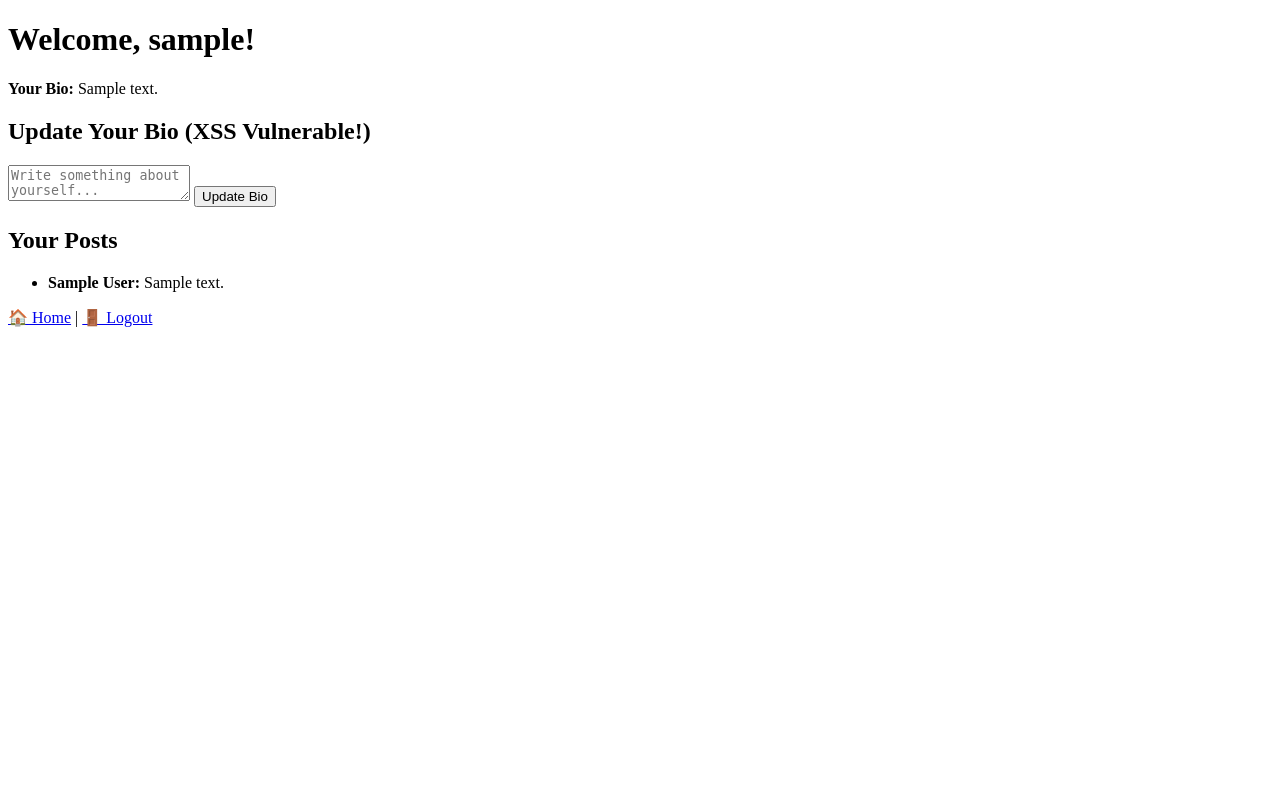
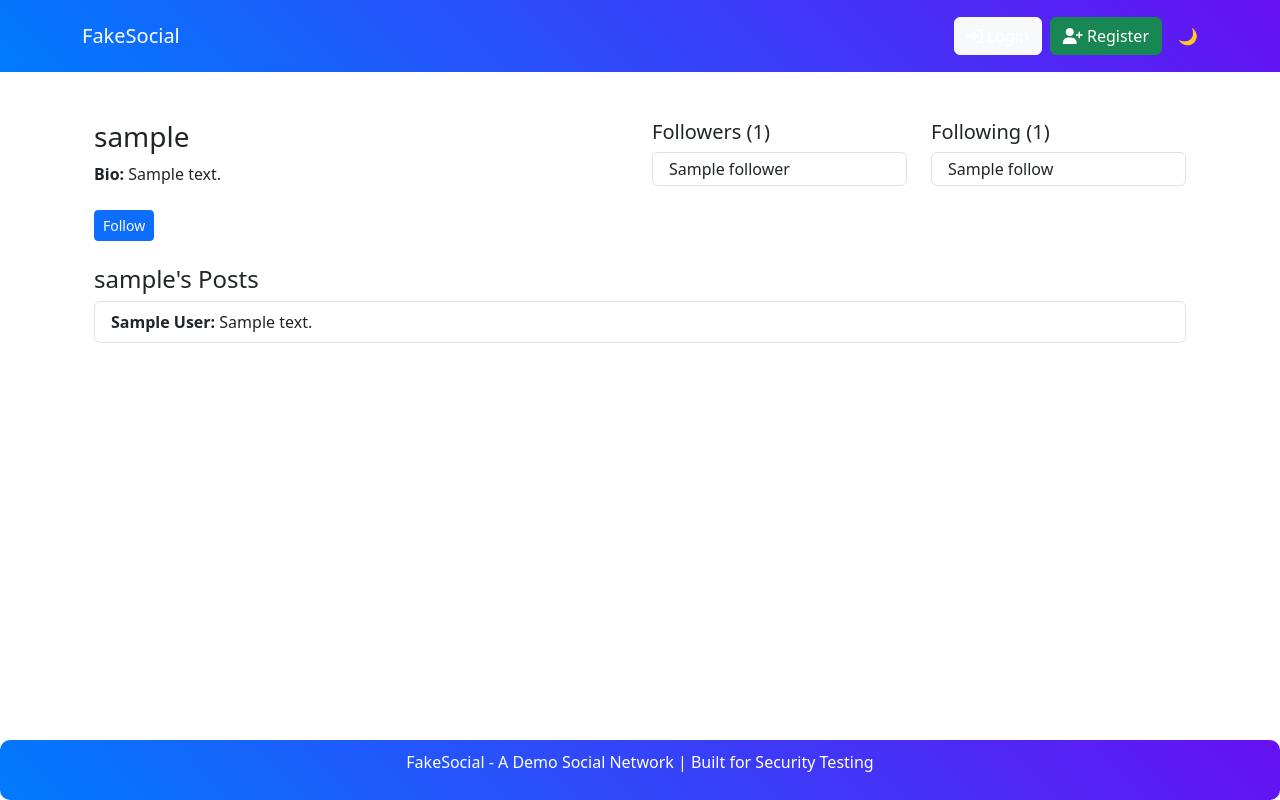
Before and after one commit to atharvasalunke/web_security_dummy, a Flask app: template templates/profile.html in a window 1280 px wide. Run offline with Flask 3, Linux system fonts and the light colour scheme; tables that the repository leaves empty hold one stand-in row (values such as "Sample post"); the template is opened without the code that fills it: values that come from a table or form of the project are taken from there, most other values are stand-ins (such as "Sample title", 1, 10 or a date in 2020).

Commit message:
Updated UI

```diff
--- a/app.py
+++ b/app.py
@@ -1,4 +1,4 @@
-from flask import Flask, render_template, request, redirect, url_for, session
+from flask import Flask, render_template, request, redirect, url_for, session, flash
 from flask_sqlalchemy import SQLAlchemy
 
 app = Flask(__name__)
@@ -26,14 +26,24 @@ class Post(db.Model):
     author = db.Column(db.String(50), nullable=False)
 
 
-import os
-print(os.path.abspath("database.db"))
-
+# Follower Relationship Model
+class Follow(db.Model):
+    id = db.Column(db.Integer, primary_key=True)
+    follower = db.Column(db.String(50), nullable=False)  # Who follows
+    following = db.Column(db.String(50), nullable=False)  # Who is followed
 
 
 @app.route("/")
 def home():
-    posts = Post.query.all()
+    if "user" not in session:
+        return redirect(url_for("login"))
+
+    # Get followed users
+    followed_users = [f.following for f in Follow.query.filter_by(follower=session["user"]).all()]
+
+    # Show posts only from followed users
+    posts = Post.query.filter(Post.author.in_(followed_users)).all()
+
     return render_template("index.html", posts=posts)
 
 
@@ -56,6 +66,7 @@ def register():
         return redirect(url_for("login"))
 
     return render_template("register.html")
+
 
 import sqlite3
 
@@ -102,8 +113,11 @@ def profile():
         user.bio = new_bio  # ⚠️ XSS vulnerability (no sanitization)
         db.session.commit()
 
-    return render_template("profile.html", user=user, posts=posts)
+    # Fetch the list of people the user is following
+    following = [f.following for f in Follow.query.filter_by(follower=session["user"]).all()]
+    followers = [f.follower for f in Follow.query.filter_by(following=session["user"]).all()]
 
+    return render_template("profile.html", user=user, posts=posts, following=following, followers=followers)
 
 
 @app.route("/post", methods=["POST"])
@@ -125,12 +139,46 @@ def logout():
     return redirect(url_for("login"))
 
 
+# Follow a user
+@app.route("/follow/<username>")
+def follow(username):
+    if "user" not in session:
+        return redirect(url_for("login"))
+
+    user_following = Follow.query.filter_by(follower=session["user"], following=username).first()
+
+    if not user_following:
+        new_follow = Follow(follower=session["user"], following=username)
+        db.session.add(new_follow)
+        db.session.commit()
+        flash(f"✅ You are now following {username}!", "success")
+
+    return redirect(url_for("profile", username=username))
+
+
+# Unfollow a user
+@app.route("/unfollow/<username>")
+def unfollow(username):
+    if "user" not in session:
+        return redirect(url_for("login"))
+
+    follow_entry = Follow.query.filter_by(follower=session["user"], following=username).first()
+
+    if follow_entry:
+        db.session.delete(follow_entry)
+        db.session.commit()
+        flash(f"❌ Unfollowed {username}.", "warning")
+
+    return redirect(url_for("profile", username=username))
+
+
 if __name__ == "__main__":
     # Create DB Tables
     with app.app_context():
         db.create_all()
     app.run(debug=True)
 
+
 @app.after_request
 def remove_csp(response):
     response.headers["Content-Security-Policy"] = ""
--- /dev/null
+++ b/templates/base.html
@@ -0,0 +1,97 @@
+<!DOCTYPE html>
+<html lang="en">
+<head>
+    <meta charset="UTF-8">
+    <meta name="viewport" content="width=device-width, initial-scale=1.0">
+    <title>{% block title %}FakeSocial{% endblock %}</title>
+
+    <!-- Bootstrap CSS -->
+    <link href="https://cdn.jsdelivr.net/npm/bootstrap@5.3.0/dist/css/bootstrap.min.css" rel="stylesheet">
+
+    <!-- FontAwesome for Icons -->
+    <link rel="stylesheet" href="https://cdnjs.cloudflare.com/ajax/libs/font-awesome/6.4.2/css/all.min.css">
+
+    <style>
+        /* Global Layout */
+        html, body {
+            height: 100%;
+            display: flex;
+            flex-direction: column;
+        }
+
+        .container {
+            flex: 1; /* Ensures the footer stays at the bottom */
+        }
+
+        /* Navbar */
+        .navbar {
+            background: linear-gradient(45deg, #007bff, #6610f2);
+        }
+        .navbar a {
+            color: white !important;
+        }
+
+        /* Footer */
+        .footer {
+            text-align: center;
+            padding: 10px;
+            background: linear-gradient(45deg, #007bff, #6610f2);
+            color: white;
+            margin-top: auto;
+            border-radius: 10px;
+            width: 100%;
+        }
+
+        /* Dark Mode */
+        .dark-mode {
+            background-color: #181818;
+            color: white;
+        }
+    </style>
+</head>
+<body>
+
+    <!-- Navbar -->
+    <nav class="navbar navbar-expand-lg p-3">
+        <div class="container">
+            <a class="navbar-brand" href="/">FakeSocial</a>
+            <div class="ms-auto d-flex align-items-center">
+                {% if session["user"] %}
+                    <a href="{{ url_for('profile') }}" class="btn btn-light me-2"><i class="fa fa-user"></i> Profile</a>
+                    <a href="{{ url_for('logout') }}" class="btn btn-danger"><i class="fa fa-sign-out-alt"></i> Logout</a>
+                {% else %}
+                    <a href="{{ url_for('login') }}" class="btn btn-light me-2"><i class="fa fa-sign-in-alt"></i> Login</a>
+                    <a href="{{ url_for('register') }}" class="btn btn-success"><i class="fa fa-user-plus"></i> Register</a>
+                {% endif %}
+                <span class="dark-mode-toggle ms-3" onclick="toggleDarkMode()">🌙</span>
+            </div>
+        </div>
+    </nav>
+
+    <!-- Main Content -->
+    <div class="container mt-4">
+        {% block content %}
+        {% endblock %}
+    </div>
+
+    <!-- Footer -->
+    <div class="footer">
+        <p>FakeSocial - A Demo Social Network | Built for Security Testing</p>
+    </div>
+
+    <!-- Bootstrap JS -->
+    <script src="https://cdn.jsdelivr.net/npm/bootstrap@5.3.0/dist/js/bootstrap.bundle.min.js"></script>
+
+    <!-- Dark Mode Toggle -->
+    <script>
+        function toggleDarkMode() {
+            document.body.classList.toggle("dark-mode");
+            localStorage.setItem("dark-mode", document.body.classList.contains("dark-mode"));
+        }
+        if (localStorage.getItem("dark-mode") === "true") {
+            document.body.classList.add("dark-mode");
+        }
+    </script>
+
+</body>
+</html>
--- a/templates/profile.html
+++ b/templates/profile.html
@@ -1,26 +1,61 @@
-<!DOCTYPE html>
-<html>
-<head>
-    <title>User Profile</title>
-</head>
-<body>
-    <h1>Welcome, {{ user.username }}!</h1>
-    <p><b>Your Bio:</b> {{ user.bio }}</p>
+{% extends "base.html" %}
 
-    <h2>Update Your Bio (XSS Vulnerable!)</h2>
-    <form method="POST">
-        <textarea name="bio" placeholder="Write something about yourself..."></textarea>
-        <button type="submit">Update Bio</button>
-    </form>
+{% block title %}Profile - {{ user.username }}{% endblock %}
 
-    <h2>Your Posts</h2>
-    <ul>
-        {% for post in posts %}
-            <li><b>{{ post.author }}:</b> {{ post.content }}</li>
-        {% endfor %}
-    </ul>
+{% block content %}
+<div class="container mt-4">
+    <div class="row">
+        <!-- User Info -->
+        <div class="col-md-6">
+            <h3>{{ user.username }}</h3>
+            <p><b>Bio:</b> {{ user.bio }}</p>
 
-    <a href="{{ url_for('home') }}">🏠 Home</a> |
-    <a href="{{ url_for('logout') }}">🚪 Logout</a>
-</body>
-</html>
+            <!-- Update Bio Form -->
+            {% if session["user"] == user.username %}
+                <h5>Update Your Bio</h5>
+                <form method="POST">
+                    <textarea class="form-control mb-2" name="bio" placeholder="Write something about yourself..." rows="2"></textarea>
+                    <button type="submit" class="btn btn-warning btn-sm">Update Bio</button>
+                </form>
+            {% endif %}
+
+            <!-- Follow/Unfollow Buttons -->
+            {% if session["user"] != user.username %}
+                {% if is_following %}
+                    <a href="{{ url_for('unfollow', username=user.username) }}" class="btn btn-danger btn-sm mt-2">Unfollow</a>
+                {% else %}
+                    <a href="{{ url_for('follow', username=user.username) }}" class="btn btn-primary btn-sm mt-2">Follow</a>
+                {% endif %}
+            {% endif %}
+        </div>
+
+        <!-- Followers and Following -->
+        <div class="col-md-3">
+            <h5>Followers ({{ followers|length }})</h5>
+            <ul class="list-group">
+                {% for follower in followers %}
+                    <li class="list-group-item py-1">{{ follower }}</li>
+                {% endfor %}
+            </ul>
+        </div>
+        <div class="col-md-3">
+            <h5>Following ({{ following|length }})</h5>
+            <ul class="list-group">
+                {% for follow in following %}
+                    <li class="list-group-item py-1">{{ follow }}</li>
+                {% endfor %}
+            </ul>
+        </div>
+    </div>
+
+    <!-- User Posts -->
+    <div class="mt-4">
+        <h4>{{ user.username }}'s Posts</h4>
+        <ul class="list-group">
+            {% for post in posts %}
+                <li class="list-group-item"><b>{{ post.author }}:</b> {{ post.content }}</li>
+            {% endfor %}
+        </ul>
+    </div>
+</div>
+{% endblock %}
```
Also changed, not shown: templates/index.html (+24 -20 lines), templates/login.html (+86 -5 lines), templates/register.html (+52 -5 lines).
